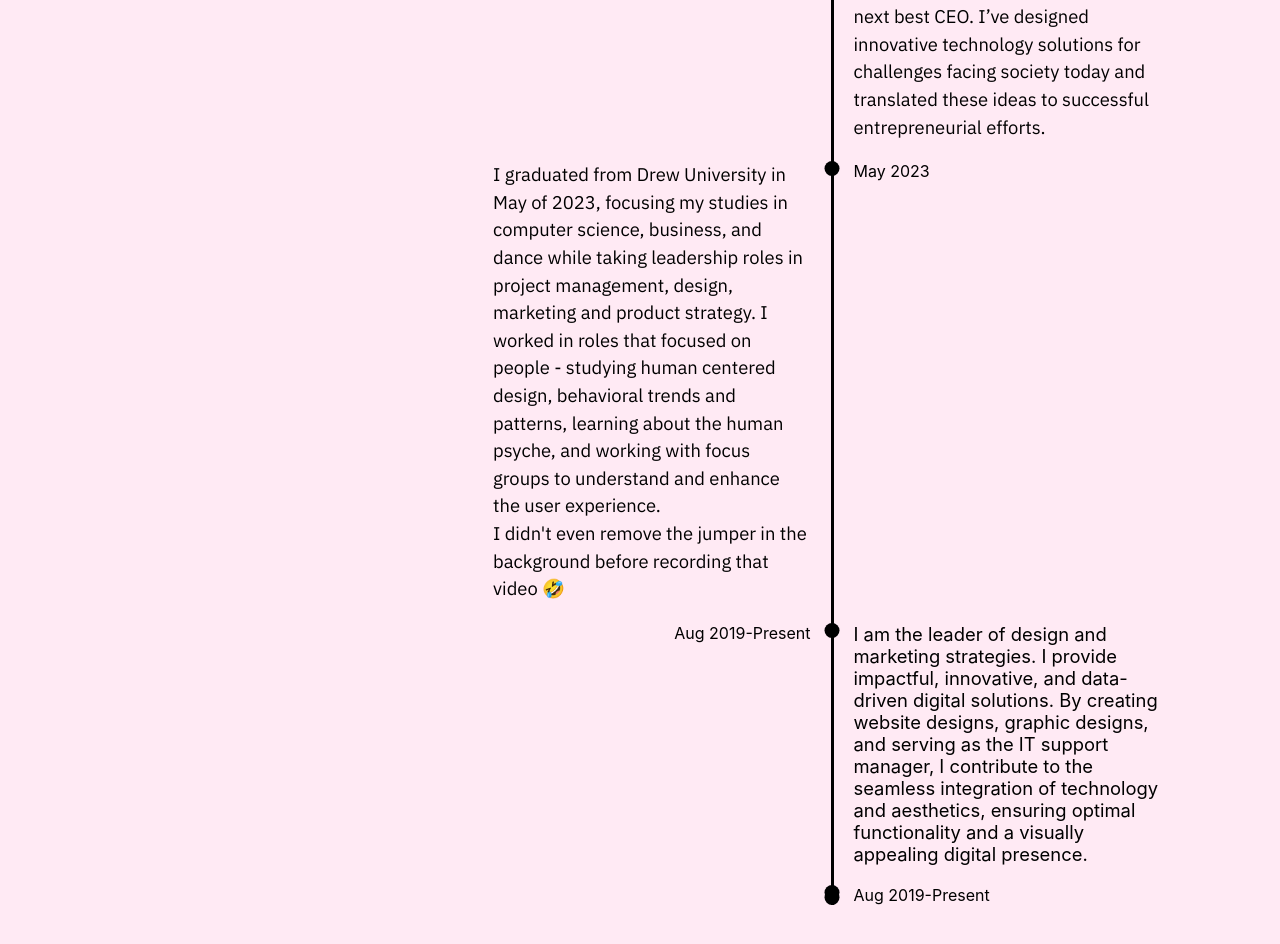
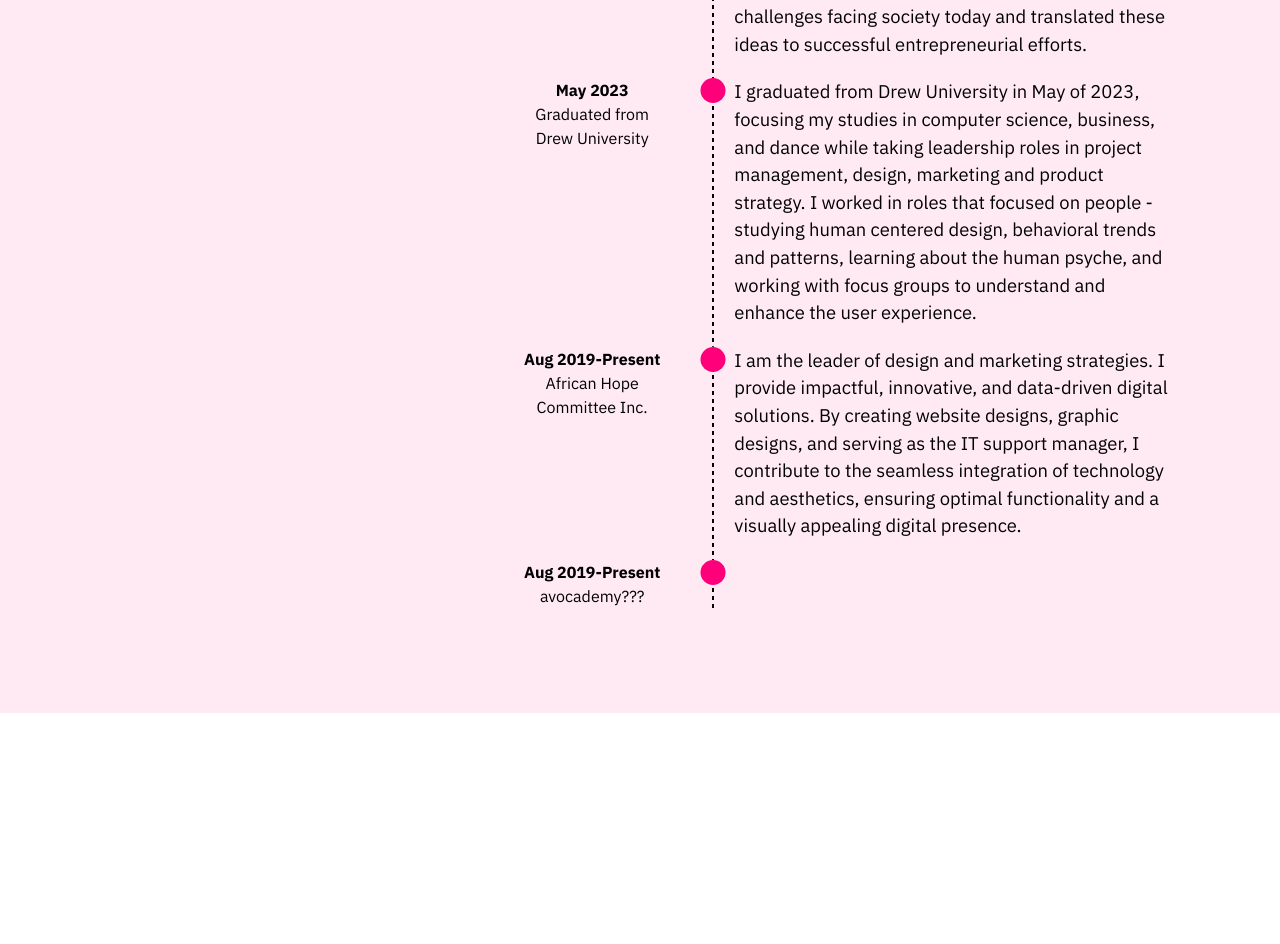
Before and after one commit to AlfredoMora06/jarry_fall_site, a React (Create React App) app: page /0/about in a window 1280 px wide. Shown: the part 960-1904 px from the top of the page. After the commit the page ends 1673 px from the top, so only its background shows below. Built offline with nearby package versions, Linux system fonts and the light colour scheme.

Commit message:
adding about

```diff
--- a/src/components/sections/Timeline.tsx
+++ b/src/components/sections/Timeline.tsx
@@ -7,30 +7,28 @@ const useStyles = makeStyles<Theme>((theme) => ({
     maxWidth: "750px",
     padding: "25px",
     display: "grid",
-    gridTemplateColumns: "1fr 3px 1fr",
+    gridTemplateColumns: "0.5fr 3px 1fr",
     color: "#000000"
   },
   timeline__component: {
     margin: "0 20px 20px 20px"
   },
-
   /* LEAVE TILL LAST */
   timeline__component__bottom: {
     marginBottom: 0
   },
-
   timeline__middle: {
     position: "relative",
-    background: "#000000"
+    background: "repeating-linear-gradient(to bottom,transparent 0 4px,black 4px 8px) 80%/2px 100% no-repeat"
   },
-  timeline__point: {
+  timeline_pink_point: {
     position: "absolute",
     top: 0,
     left: "50%",
     transform: "translateX(-50%)",
-    width: "15px",
-    height: "15px",
-    background: "#000000",
+    width: "25px",
+    height: "25px",
+    background: "#FF007A",
     borderRadius: "50%",
   },
 
@@ -83,46 +81,63 @@ export default function Timeline():JSX.Element {
             </div>
           </div>
           <div className={classes.timeline__middle}>
-            <div className={classes.timeline__point}></div>
+            <div className={classes.timeline_pink_point}></div>
           </div>
           <div className={classes.timeline__component}>
             <Typography className={classes.timeline__title}>
               I have been accepted into the Masters of Computing, Entrepreneurship and Innovation program at NYU. My program has provided me with the know-how and skills to become the next best CEO. I’ve designed innovative technology solutions for challenges facing society today and translated these ideas to successful entrepreneurial efforts.
             </Typography>
           </div>
+          <div className={`${classes.timeline__date} ${classes.timeline__date__right}`}>
+            <Grid container item justifyContent={"center"}>
+              <Grid item>
+                <Typography align="center" fontWeight="bold">May 2023</Typography>
+                <Typography align="center">Graduated from</Typography>
+                <Typography align="center">Drew University</Typography>
+              </Grid>
+            </Grid>
+          </div>
+          <div className={classes.timeline__middle}>
+            <div className={classes.timeline_pink_point}></div>
+          </div>
           <div className={classes.timeline__component}>
             <Typography className={classes.timeline__title}>
               I graduated from Drew University in May of 2023, focusing my studies in computer science, business, and dance while taking leadership roles in project management, design, marketing and product strategy. I worked in roles that focused on people - studying human centered design, behavioral trends and patterns, learning about the human psyche, and working with focus groups to understand and enhance the user experience.
             </Typography>
+          </div>
+          <div className={classes.timeline__component}>
+            <div className={`${classes.timeline__date} ${classes.timeline__date__right}`}>
+              <Grid container item justifyContent={"center"}>
+                <Grid item>
+                  <Typography align="center" fontWeight="bold">Aug 2019-Present</Typography>
+                  <Typography align="center">African Hope</Typography>
+                  <Typography align="center">Committee Inc.</Typography>
+                </Grid>
+              </Grid>
+            </div>
+          </div>
+          <div className={classes.timeline__middle}>
+            <div className={classes.timeline_pink_point}></div>
+          </div>
+          <div className={classes.timeline__component}>
             <Typography className={classes.timeline__title}>
-              I didn't even remove the jumper in the background before recording that video 🤣
+              I am the leader of design and marketing strategies. I provide impactful, innovative, and data-driven digital solutions. By creating website designs, graphic designs, and serving as the IT support manager, I contribute to the seamless integration of technology and aesthetics, ensuring optimal functionality and a visually appealing digital presence.
             </Typography>
           </div>
-          <div className={classes.timeline__middle}>
-            <div className={classes.timeline__point}></div>
-          </div>
-          <div className={classes.timeline__component}>
-            <div className={classes.timeline__date}>May 2023</div>
-          </div>
-          <div className={classes.timeline__component}>
-            <div className={`${classes.timeline__date} ${classes.timeline__date__right}`}>Aug 2019-Present</div>
+          <div className={`${classes.timeline__component} ${classes.timeline__component__bottom}`}>
+            <div className={`${classes.timeline__date} ${classes.timeline__date__right}`}>
+              <Grid container item justifyContent={"center"}>
+                <Grid item>
+                  <Typography align="center" fontWeight="bold">Aug 2019-Present</Typography>
+                  <Typography align="center">avocademy???</Typography>
+                </Grid>
+              </Grid>
+            </div>
           </div>
           <div className={classes.timeline__middle}>
-            <div className={classes.timeline__point}></div>
-          </div>
-          <div className={classes.timeline__component}>
-            <p className={classes.timeline__title}>
-              I am the leader of design and marketing strategies. I provide impactful, innovative, and data-driven digital solutions. By creating website designs, graphic designs, and serving as the IT support manager, I contribute to the seamless integration of technology and aesthetics, ensuring optimal functionality and a visually appealing digital presence.
-            </p>
+            <div className={classes.timeline_pink_point}></div>
           </div>
           <div className={`${classes.timeline__component} ${classes.timeline__component__bottom}`}>
-          </div>
-          <div className={classes.timeline__middle}>
-            <div className={classes.timeline__point}></div>
-            <div className={`${classes.timeline__point} ${classes.timeline__point__bottom}`}></div>
-          </div>
-          <div className={`${classes.timeline__component} ${classes.timeline__component__bottom}`}>
-            <div className={classes.timeline__date}>Aug 2019-Present</div>
           </div>
         </div>
       </Grid>
```
